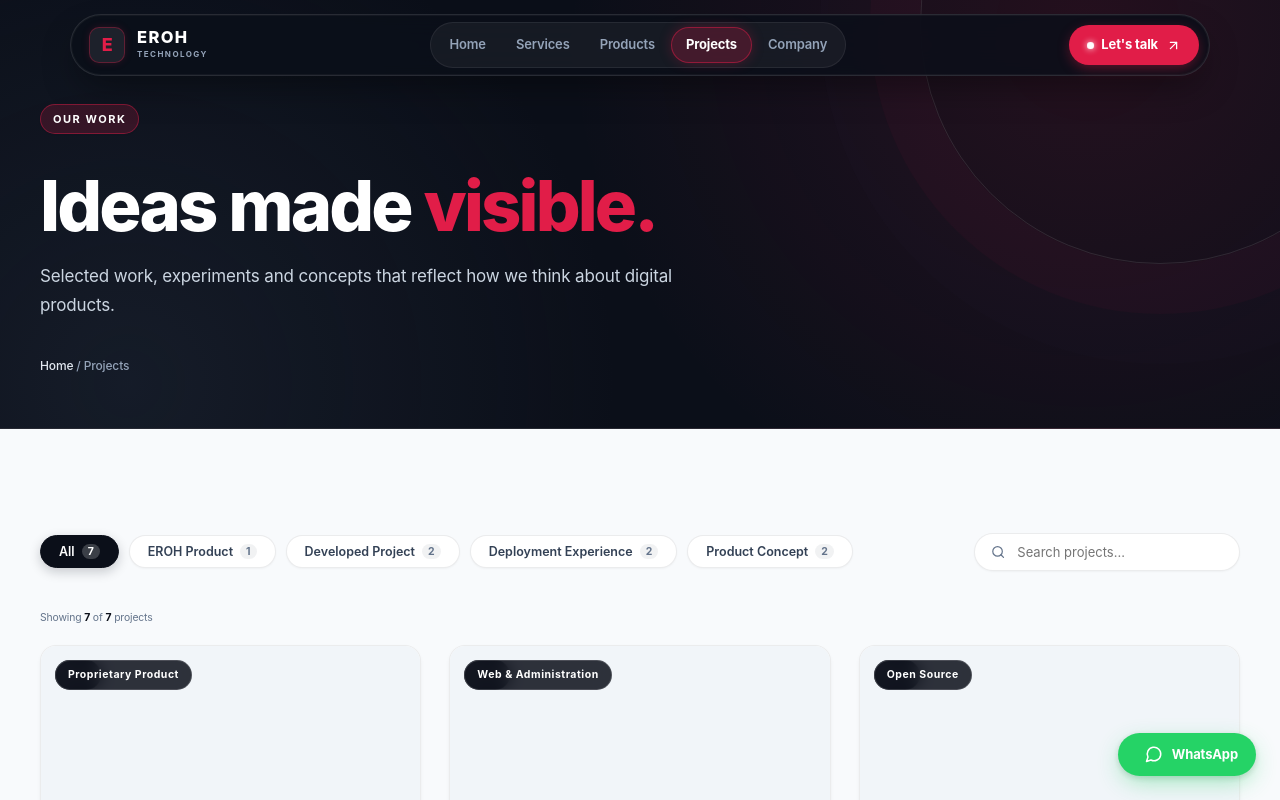
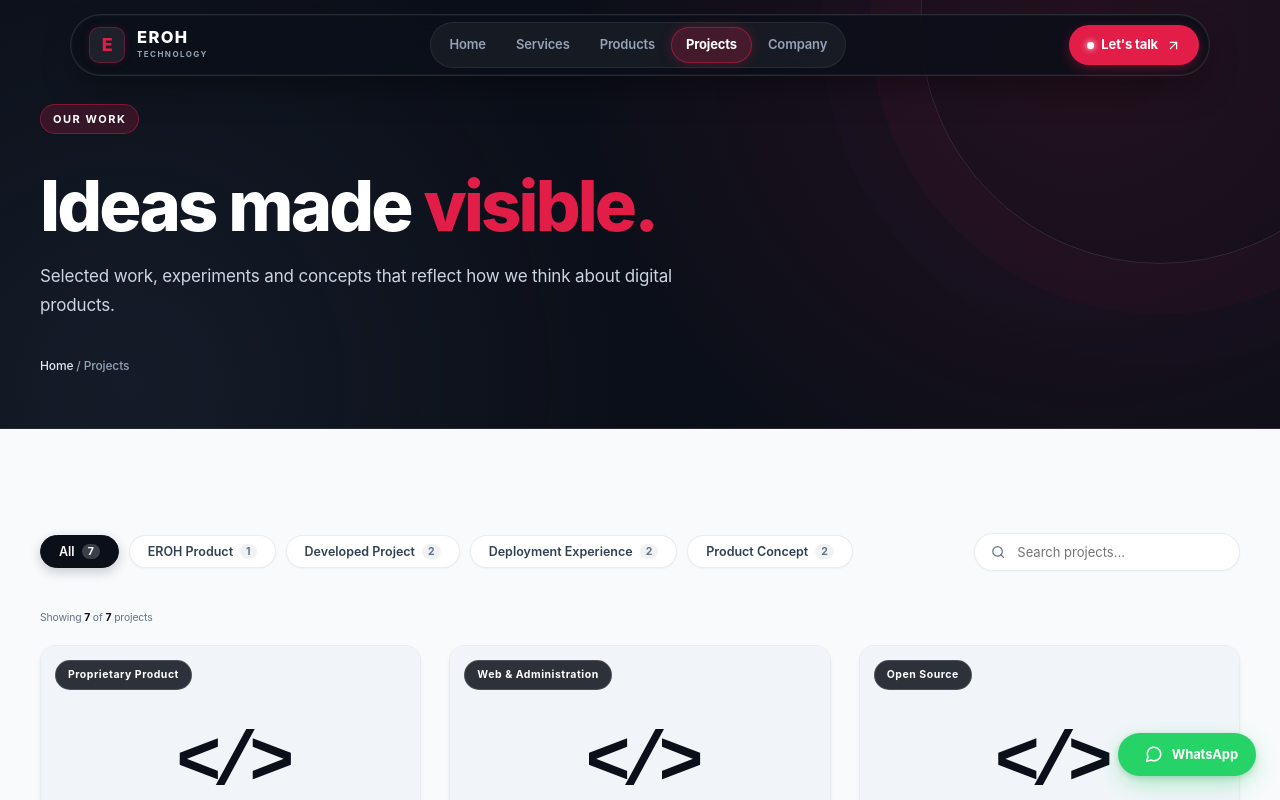
Before and after one commit to EricHOfla/Erohweb, a Next.js app: page /projects in a window 1280 px wide. Shown: the top 800 px of the page. Built offline with nearby package versions, Linux system fonts and the light colour scheme.

Commit message:
Style image-free project card code placeholders

```diff
--- a/src/app/globals.css
+++ b/src/app/globals.css
@@ -1401,11 +1401,38 @@ p:last-child {
   overflow: hidden;
 }
 
+.project-placeholder {
+  display: flex;
+  align-items: center;
+  justify-content: center;
+  background: var(--surface-alt);
+  text-decoration: none;
+}
+
+.project-code-mark {
+  position: static;
+  display: inline-flex;
+  align-items: center;
+  justify-content: center;
+  color: var(--blue);
+  font-family: var(--font-mono, monospace);
+  font-size: clamp(52px, 6vw, 76px);
+  font-weight: 800;
+  letter-spacing: -0.12em;
+  line-height: 1;
+  transition: transform 0.25s ease, color 0.25s ease;
+}
+
+.project-card:hover .project-code-mark {
+  color: var(--red);
+  transform: scale(1.08);
+}
+
 .project-card:hover .project-image img {
   transform: scale(1.04);
 }
 
-.project-image > span {
+.project-image > .project-status-pill {
   position: absolute;
   top: 14px;
   left: 14px;
```
